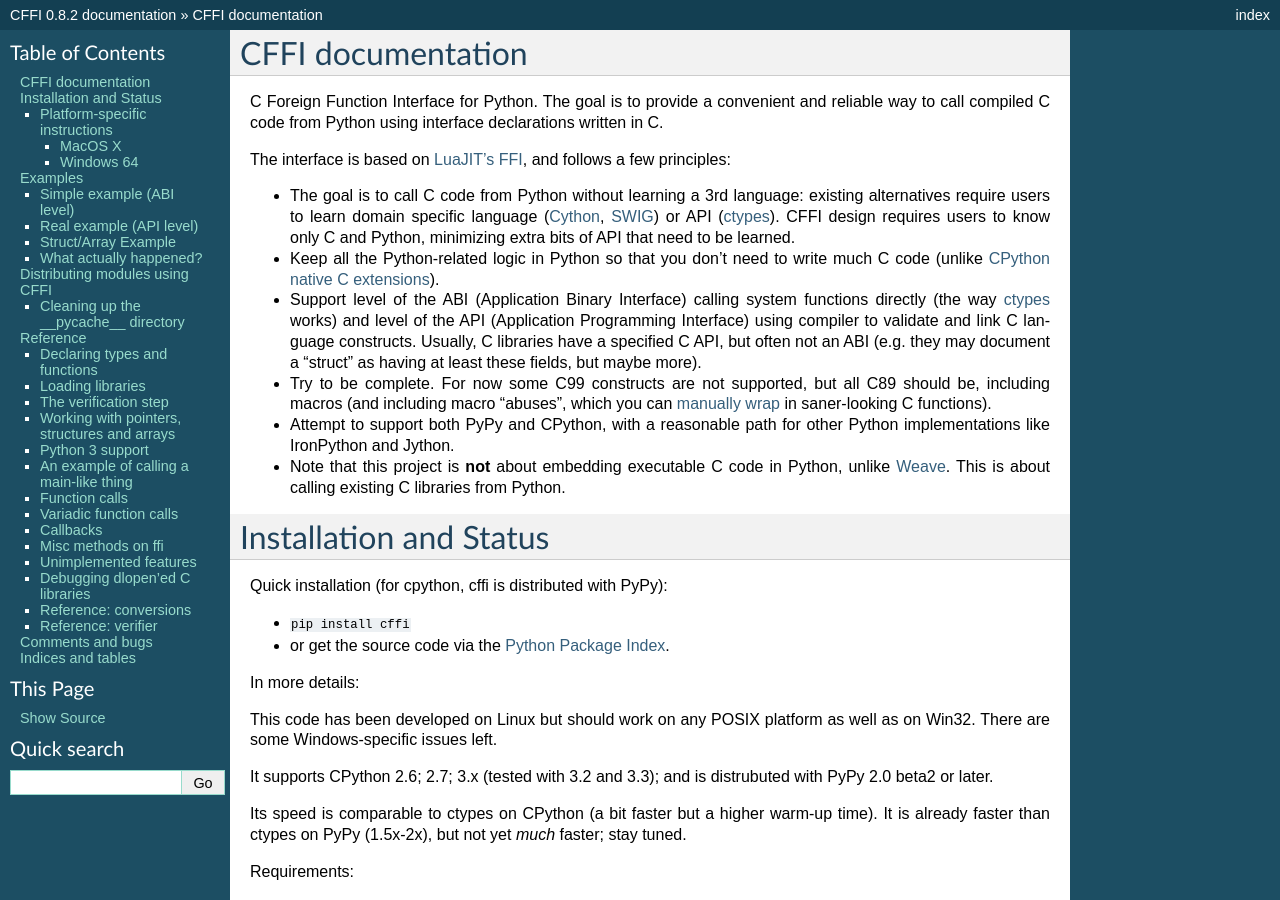
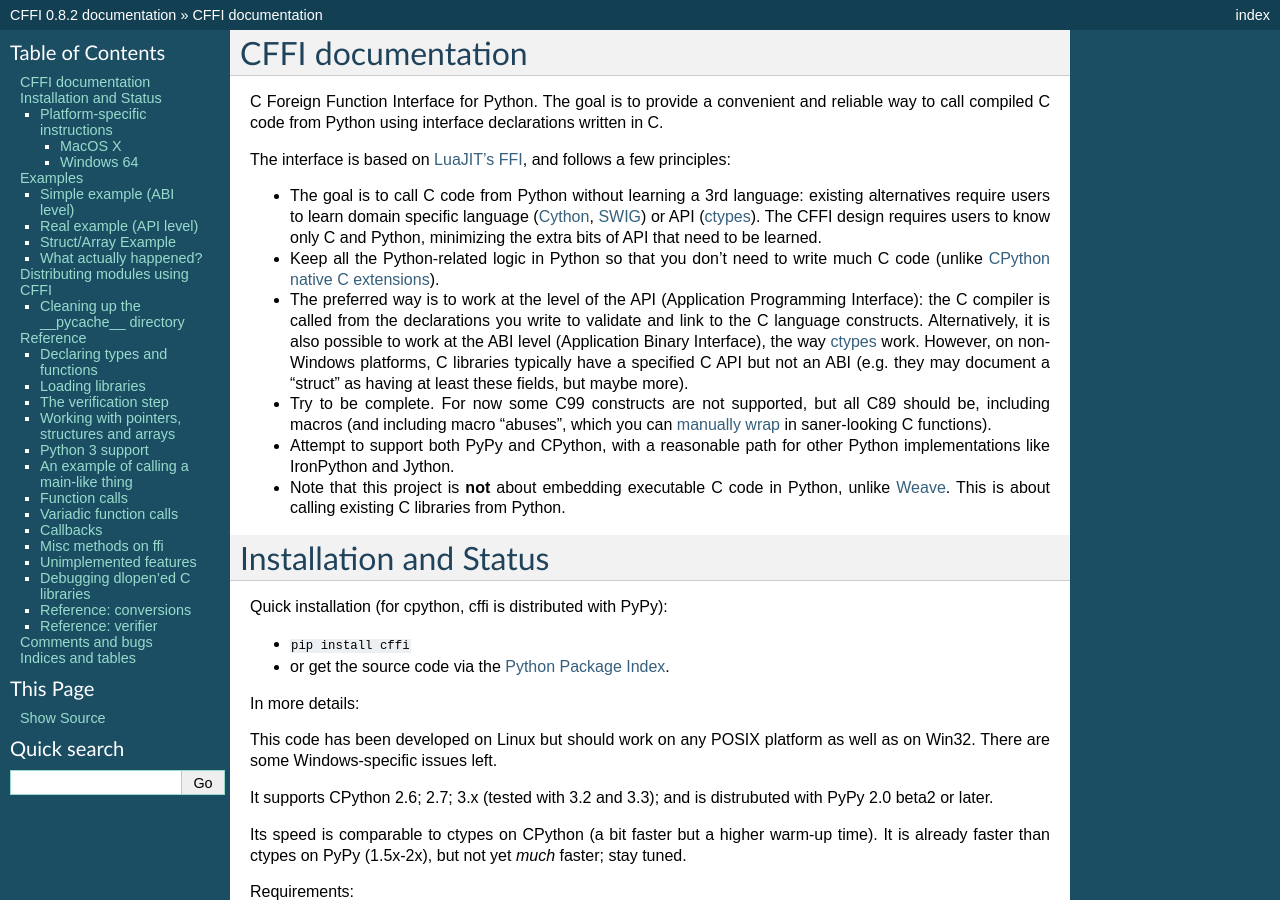
Before and after one commit to tharvik/cffi, a Sphinx documentation site: the page built from doc/source/index.rst, in a window 1280 px wide and 900 px high. Built offline with Sphinx 7.4.7, drawn with Linux system fonts in a browser that asks for light colours.

Commit message:
Rephrase again a paragraph

```diff
--- a/doc/source/index.rst
+++ b/doc/source/index.rst
@@ -9,17 +9,19 @@
 
 * The goal is to call C code from Python without learning a 3rd language:
   existing alternatives require users to learn domain specific language
-  (Cython_, SWIG_) or API (ctypes_). CFFI design requires users to know
-  only C and Python, minimizing extra bits of API that need to be learned.
+  (Cython_, SWIG_) or API (ctypes_). The CFFI design requires users to know
+  only C and Python, minimizing the extra bits of API that need to be learned.
 
 * Keep all the Python-related logic in Python so that you don't need to
   write much C code (unlike `CPython native C extensions`_).
 
-* Support level of the ABI (Application Binary Interface) calling system
-  functions directly (the way ctypes_ works) and level of the API
-  (Application Programming Interface) using compiler to validate and link
-  C language constructs.  Usually, C libraries have a specified C API,
-  but often not an ABI (e.g. they may
+* The preferred way is to work at the level of the API (Application
+  Programming Interface): the C compiler is called from the declarations
+  you write to validate and link to the C language constructs.
+  Alternatively, it is also possible to work at the ABI level
+  (Application Binary Interface), the way ctypes_ work.
+  However, on non-Windows platforms, C libraries typically
+  have a specified C API but not an ABI (e.g. they may
   document a "struct" as having at least these fields, but maybe more).
 
 * Try to be complete.  For now some C99 constructs are not supported,
```
